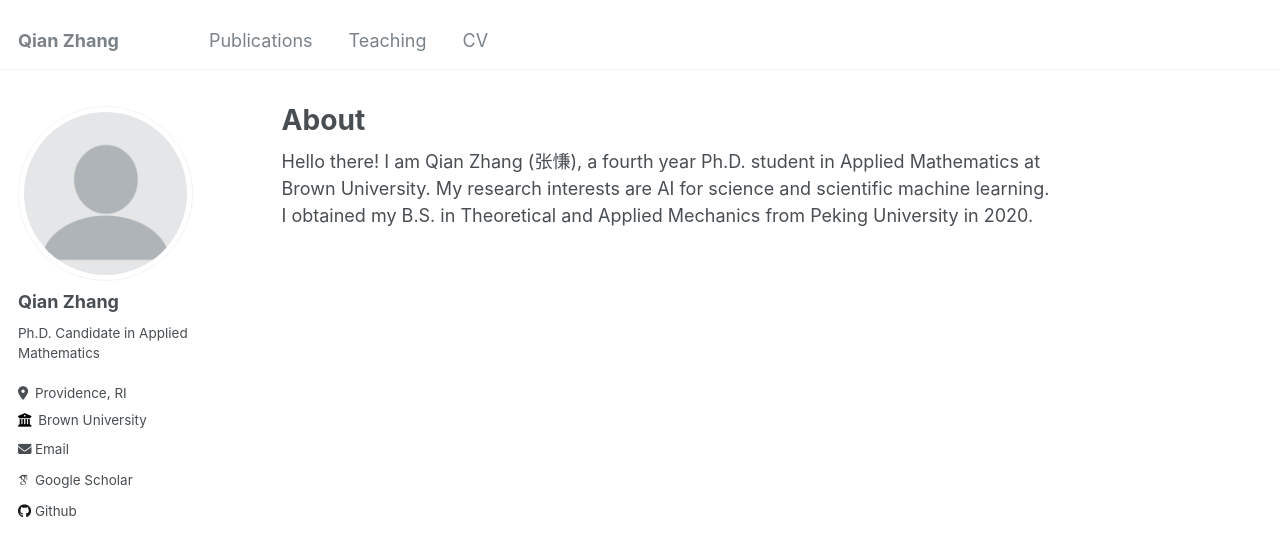
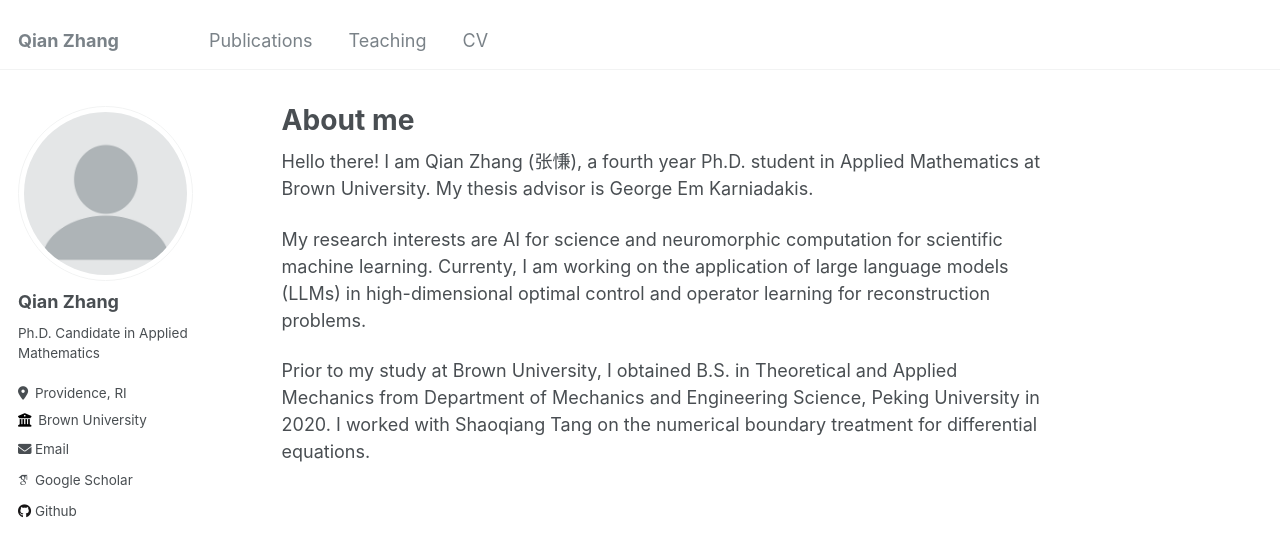
Before and after one commit to zhangqian-sh/qianzhang.github.io, a Jekyll site: the page built from _pages/about.md, in a window 1280 px wide. Shown: the top 557 px of the page. Built offline with Jekyll 4.4.1, drawn with Linux system fonts in a browser that asks for light colours; some web fonts are replaced.

Commit message:
Update About me

```diff
--- a/_pages/about.md
+++ b/_pages/about.md
@@ -1,10 +1,14 @@
 ---
 permalink: /
-title: "About"
+title: "About me"
 author_profile: true
 redirect_from:
   - /about/
   - /about.html
 ---
 
-Hello there! I am Qian Zhang (张慊), a fourth year Ph.D. student in Applied Mathematics at Brown University. My research interests are AI for science and scientific machine learning. I obtained my B.S. in Theoretical and Applied Mechanics from Peking University in 2020.
+Hello there! I am Qian Zhang (张慊), a fourth year Ph.D. student in Applied Mathematics at Brown University. My thesis advisor is George Em Karniadakis.
+
+My research interests are AI for science and neuromorphic computation for scientific machine learning. Currenty, I am working on the application of large language models (LLMs) in high-dimensional optimal control and operator learning for reconstruction problems.
+
+Prior to my study at Brown University, I obtained B.S. in Theoretical and Applied Mechanics from Department of Mechanics and Engineering Science, Peking University in 2020. I worked with Shaoqiang Tang on the numerical boundary treatment for differential equations.
```
